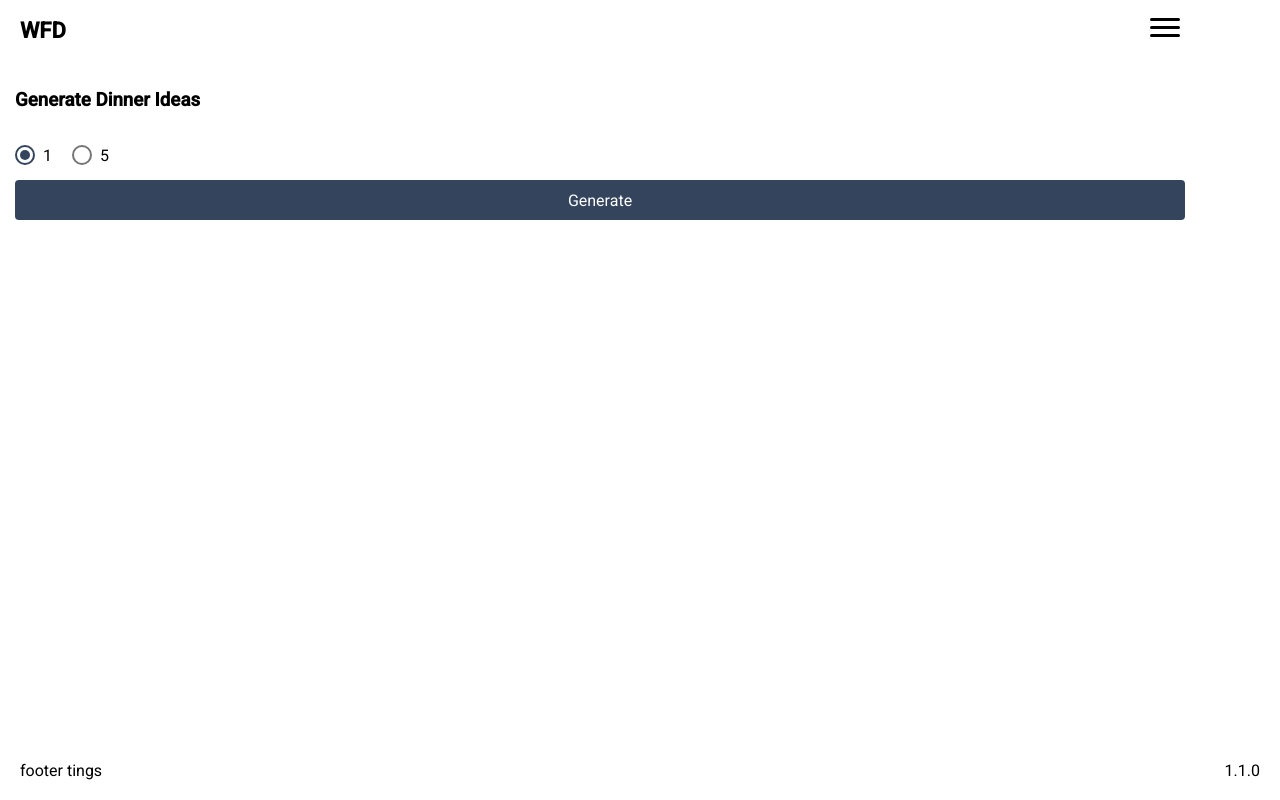
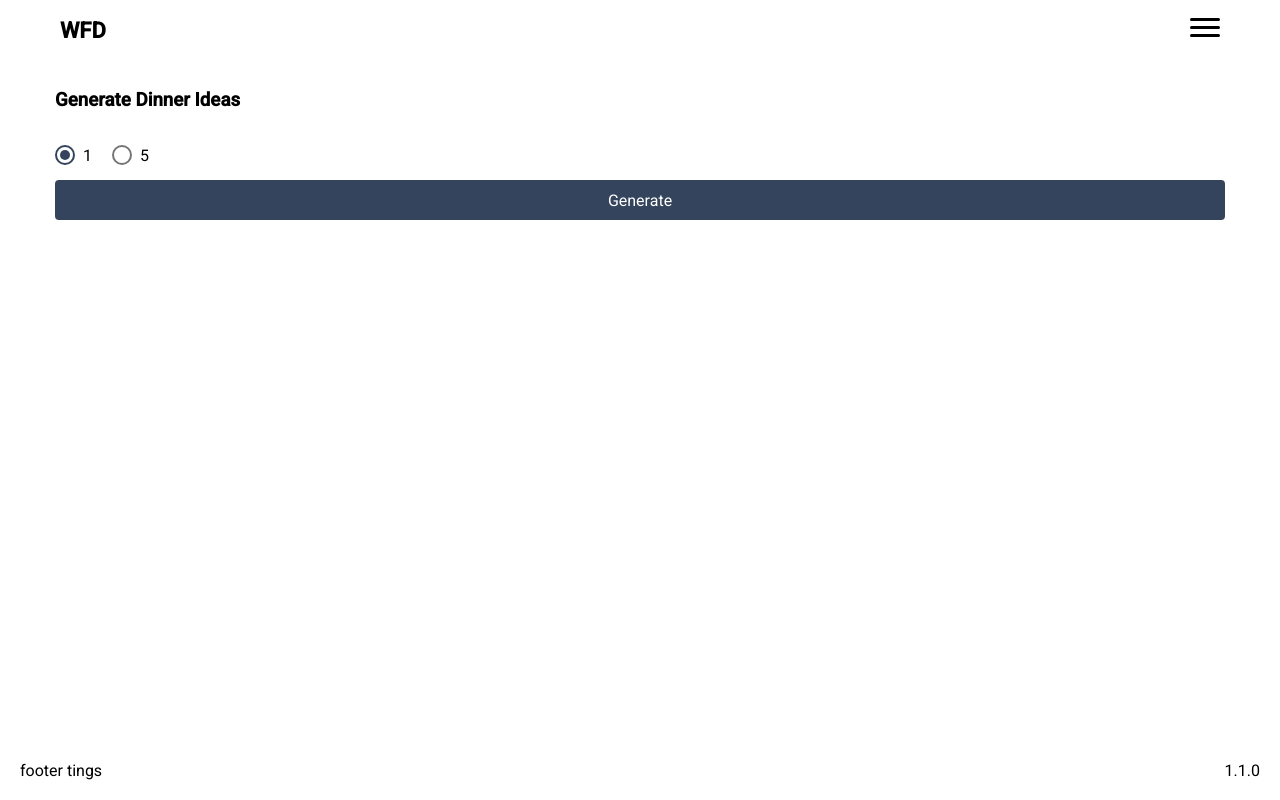
Before and after one commit to louiseeasterbrook/dinner, an Angular app: page /home in a window 1280 px wide. Built offline with nearby package versions, Linux system fonts and the light colour scheme.

Commit message:
fix footer width

```diff
--- a/src/app/app.component.scss
+++ b/src/app/app.component.scss
@@ -15,6 +15,7 @@ body {
   display: flex;
   flex-direction: column;
   justify-content: space-between;
+  align-items: center;
 }
 
 .app-content {
--- a/src/app/common/components/footer/footer.component.scss
+++ b/src/app/common/components/footer/footer.component.scss
@@ -2,7 +2,7 @@
 
 footer {
   height: 60px;
-  width: 100%;
+  width: 100vw;
 
   .footer-inner {
     justify-content: space-between;
@@ -10,6 +10,6 @@ footer {
     display: flex;
     width: 100%;
     height: 100%;
-    padding:0 20px;
+    padding: 0 20px;
   }
 }
```
